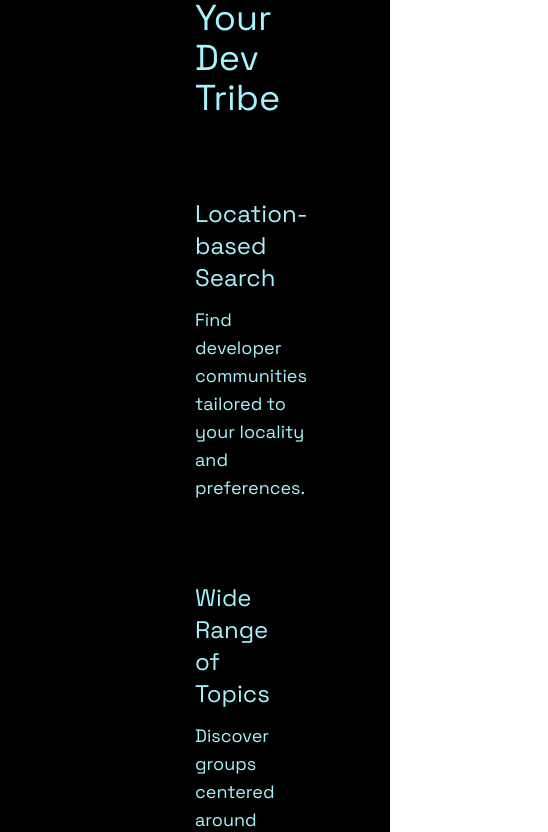
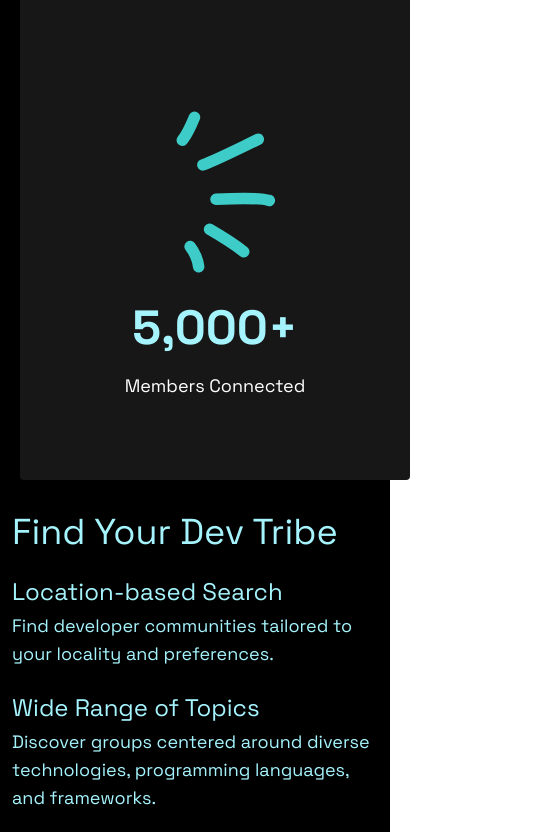
Before and after one commit to Trend20/Dev-Ring, a React (Create React App) app: page / in a window 390 px wide. Shown: the part 1892-2724 px from the top of the page, 548 px wide, since content can reach past the window. Built offline with nearby package versions, Linux system fonts and the light colour scheme; no server answers.

Commit message:
features responsive

```diff
--- a/src/components/Card.tsx
+++ b/src/components/Card.tsx
@@ -7,7 +7,7 @@ interface CardProps{
 const Card = ({svg, cardValue, cardDescription}: CardProps):JSX.Element => {
   return (
     <div className='flex flex-col p-20 bg-neutral-900 h-auto items-center justify-center w-full m-5 rounded'>
-      <p className="flex justify-between w-3/4 rotate-45">{svg}</p>
+      <p className="flex justify-between w-3/4 rotate-45 max-md:w-full">{svg}</p>
       <h3 className="text-5xl font-bold text-cyan-200 w-1/2 flex justify-center">{cardValue}</h3>
       <p className="text-lg mt-5 text-white w-full flex justify-center">{cardDescription}</p>
     </div>
--- a/src/components/Features.tsx
+++ b/src/components/Features.tsx
@@ -22,20 +22,20 @@ const featureInfo: FeaturesInfo[]=[
 
 const Features = () => {
   return (
-    <div className='flex text-cyan-200 flex-col p-40 w-3/4 m-auto'>
+    <div className='flex text-cyan-200 flex-col p-40 w-3/4 m-auto max-md:w-full max-md:p-3'>
       <h3 className='text-4xl'>Find Your Dev Tribe</h3>
-      <div className="flex w-full">
-        <div className="flex flex-col w-1/2">
+      <div className="flex w-full max-md:flex-col">
+        <div className="flex flex-col w-1/2 max-md:w-full">
           {
             featureInfo.map((info) =>(
-              <div className="flex flex-col mt-20">
+              <div className="flex flex-col mt-20 max-md:mt-6">
               <h5 className='text-2xl'>{info.title}</h5>
-              <p className='flex mt-3 w-3/4 text-lg'>{info.desc}</p>
+              <p className='flex mt-3 w-3/4 text-lg max-md:w-full max-md:mt-1'>{info.desc}</p>
             </div>
             ))
           }
         </div>
-       <div className="flex w-1/2 h-auto justify-center items-center">
+       <div className="flex w-1/2 h-auto justify-center items-center max-md:w-full max-md:mt-3">
         <img src={featureImg} alt="feature" className='rounded h-96 object-cover'/>
        </div>
       </div>
--- a/src/components/StatsCards.tsx
+++ b/src/components/StatsCards.tsx
@@ -2,7 +2,7 @@ import Card from "./Card";
 
 const StatsCards = () => {
   return (
-    <div className="flex w-1/2 m-auto">
+    <div className="flex w-1/2 m-auto max-md:flex-col max-md:w-full">
       <Card
         svg={
           <svg viewBox="0 0 200 200">
```
